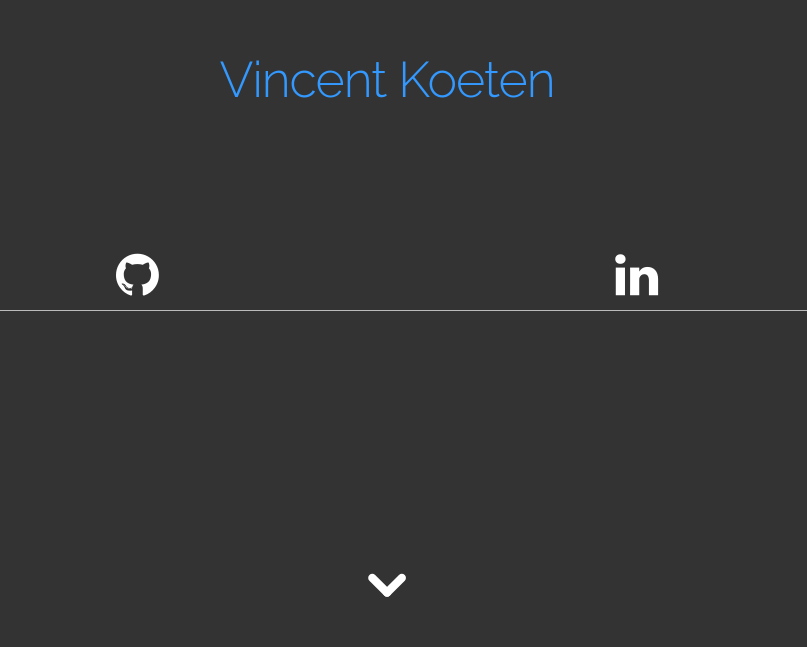
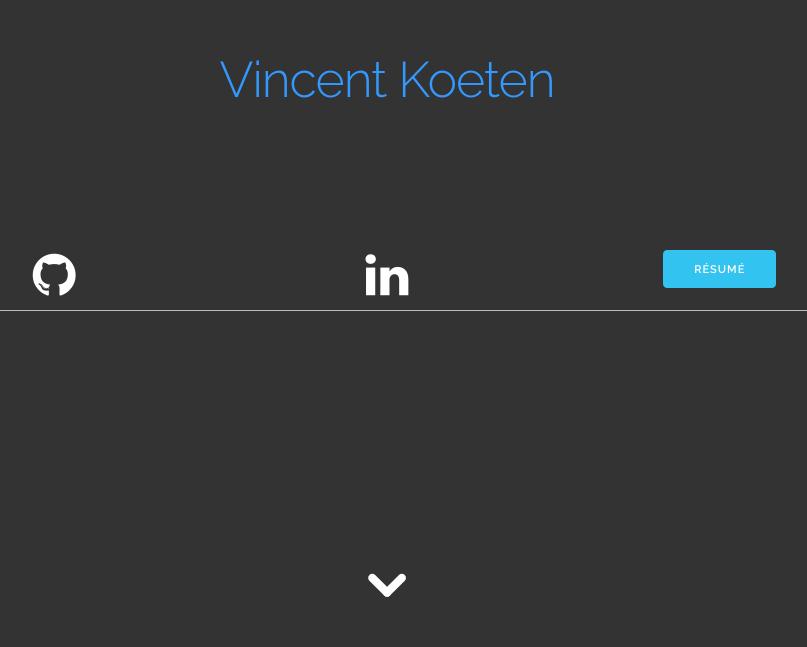
Before and after one commit to vincentrk/PersonalSite, a plain HTML site: page index.html in a window 1280 px wide. Shown: the part 150-797 px from the top of the page, without its empty margins (253-1060 px from the left). Drawn offline with Linux system fonts and the light colour scheme.

Commit message:
Adding Resume button on site.

```diff
--- a/index.html
+++ b/index.html
@@ -49,21 +49,21 @@
       </div>
 
       <div class="row">
-         <div class="six columns" >
+         <div class="four columns" >
            <a target="_blank" href="https://github.com/vincentrk" title="Github">
              <i class="fa fa-github"></i>
            </a>
          </div>
-         <div class="six columns" >
+         <div class="four columns" >
            <a target="_blank" href="https://www.linkedin.com/in/vincentkoeten" title="LinkedIn">
              <i class="fa fa-linkedin"></i>
            </a>
          </div>
-         <!-- <div class="four columns">
-           <a target="_blank" id="cv-resume" class="button button-primary" href="documents/VincentKoetenResume.pdf" title="R&eacute;sum&eacute; PDF">
+         <div class="four columns">
+           <a target="_blank" id="cv-resume" class="button button-primary" href="documents/Vincent-Koeten-Resume.pdf" title="R&eacute;sum&eacute; PDF">
              R&eacute;sum&eacute;
            </a>
-         </div> -->
+         </div>
       </div>
 
       <div class="row">
```
